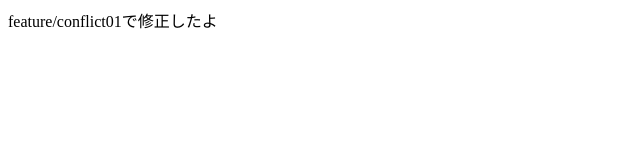
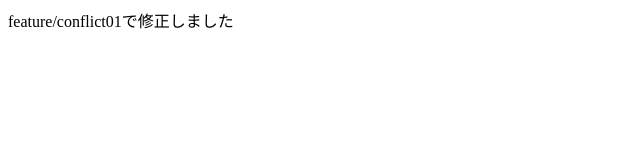
Before and after one commit to shobuhinako/gittest, a plain HTML site: page index.html in a window 1280 px wide. Shown: the full height of the page, 0-640 px from the left. Drawn offline with Linux system fonts and the light colour scheme.

Commit message:
中身再修正

```diff
--- a/index.html
+++ b/index.html
@@ -1 +1 @@
-<p>feature/conflict01で修正したよ</p>
+<p>feature/conflict01で修正しました</p>
```
